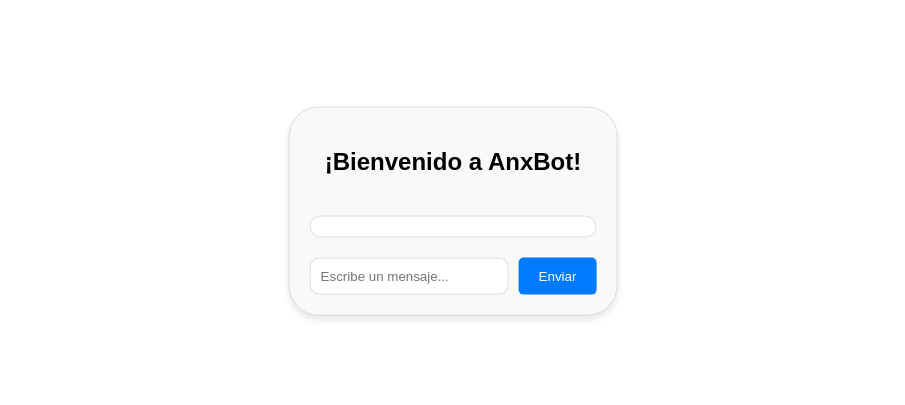
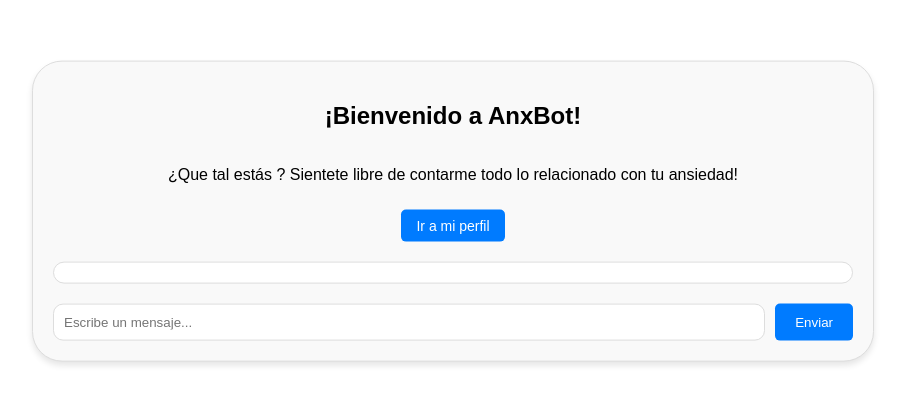
Before and after one commit to AlejandroGarciaMenor/TFG_GISI, a React (Create React App) app in the folder frontend/: page /chatbot in a window 1280 px wide. Shown: the part 189-594 px from the top of the page, without its empty margins (187-1092 px from the left). Built offline with nearby package versions, Linux system fonts and the light colour scheme.

Commit message:
envio en la response al frontend tipo ansiedad para que salte una alerta de deteccion

```diff
--- a/frontend/src/Chatbot.js
+++ b/frontend/src/Chatbot.js
@@ -4,6 +4,7 @@ import "./styles/Chatbot.css";
 
 const Chatbot = () => {
   const userId = sessionStorage.getItem("id");
+  const nombreUsuario = sessionStorage.getItem("nombre");
   const imagenUsuario = sessionStorage.getItem("fotoPerfil") || "./images/default-user.png";
   const imagenBot = "./images/chatbot.jpg";
   const [mensaje, setMensaje] = useState('');
@@ -16,7 +17,16 @@ const Chatbot = () => {
         input: mensaje,
         user_id: userId
       });
+
       setHistorial([...historial, { quien: 'usuario', texto: mensaje }, { quien: 'bot', texto: response.data.respuesta }]);
+
+      if(response.data.tipos_ansiedad && response.data.tipos_ansiedad.length > 0) {
+        const tipos = response.data.tipos_ansiedad.join(', ');
+        setTimeout(() => {
+          alert(`Tipos de ansiedad detectados: ${tipos}`);
+        }, 20000);
+      }
+
       setMensaje('');
     } catch (error) {
       console.error('Error al enviar el mensaje al backend:', error);
@@ -27,6 +37,8 @@ const Chatbot = () => {
     <div className='chatbot-container'>
       <div className='chatbot-header'>
         <h2>¡Bienvenido a AnxBot!</h2>
+        <p>¿Que tal estás {nombreUsuario} ?  Sientete libre de contarme todo lo relacionado con tu ansiedad!</p>
+        <a href='./perfil-usuario' className='perfil-link'>Ir a mi perfil</a>
       </div>
       <div className='chatbot-historial'>
         {historial.map((msg, idx) => (
--- a/frontend/src/styles/Chatbot.css
+++ b/frontend/src/styles/Chatbot.css
@@ -1,5 +1,6 @@
 .chatbot-container {
     max-width: 800px;
+    width: 70%;
     margin: 0 auto;
     padding: 20px;
     font-family: Arial, sans-serif;
@@ -15,9 +16,26 @@
 
 .chatbot-header {
     display: flex;
+    flex-direction: column;
     align-items: center;
     justify-content: center;
     margin-bottom: 20px;
+}
+
+.perfil-link {
+    display: inline-block;
+    margin-top: 10px;
+    padding: 8px 15px;
+    font-size: 14px;
+    color: white;
+    background-color: #007bff;
+    text-decoration: none;
+    border-radius: 5px;
+    transition: background-color 0.3s ease;
+}
+
+.perfil-link:hover {
+    background-color: #0056b3;
 }
 
 .chatbot-historial {
```
Also changed, not shown: 1 other file (tests, documents, lock files or other folders).
